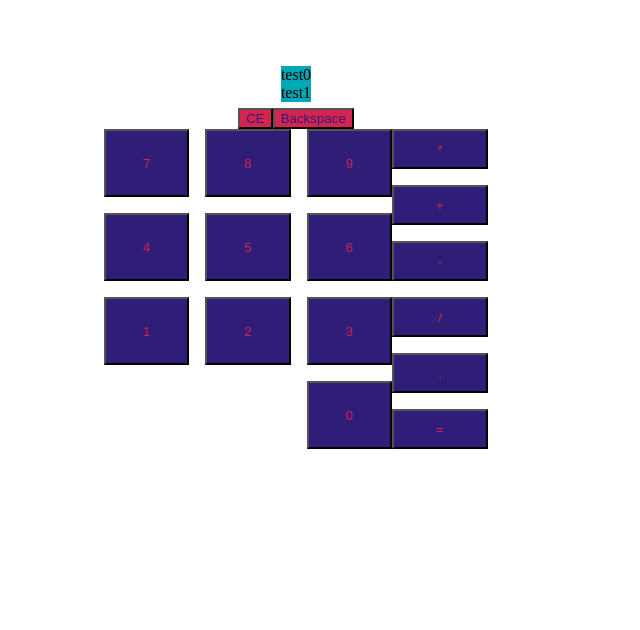
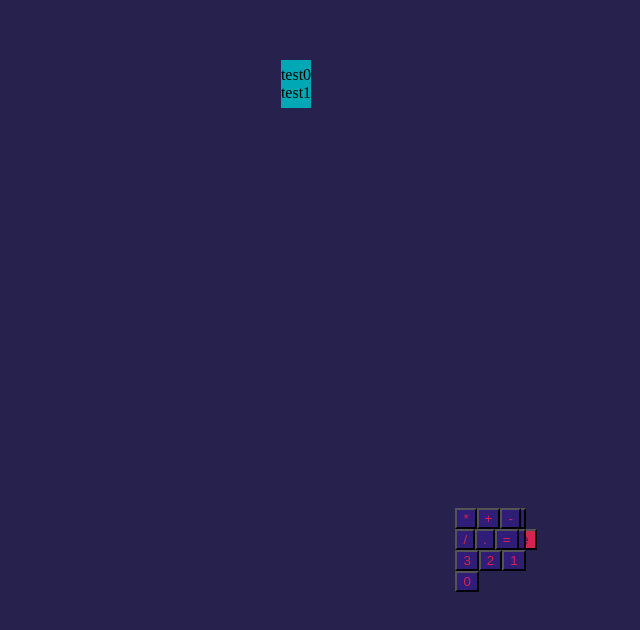
Before and after one commit to jwrigl/Calculator, a plain HTML site: page index.html in a window 1280 px wide. Shown: the part 204-834 px from the top of the page, without its empty margins (344-984 px from the left). Drawn offline with Linux system fonts and the light colour scheme.

Commit message:
Combine all individual grids into a broken grid solution

```diff
--- a/index.html
+++ b/index.html
@@ -14,10 +14,11 @@
         <div id="outputContainer">
 
         </div>
-        <div id="miscContainer">
 
-        </div>
-        <div id="buttonsContainer">
+        <div id="gridContainer">
+            <div id="miscContainer">
+
+            </div>
             <div id="numberContainer">
 
             </div>
--- a/script.js
+++ b/script.js
@@ -36,7 +36,7 @@ function buildCalculator() {
 
 function buildNumberGrid() {
     let container = document.querySelector("#numberContainer");
-    for (i=9;i>=0;i--) {
+    for (let i=9;i>=0;i--) {
         let btn = document.createElement("button");
         btn.setAttribute("id",i);
         btn.setAttribute("class","numberButtons");
@@ -46,19 +46,21 @@ function buildNumberGrid() {
         btn.innerText=i
         container.appendChild(btn)
     }
-    container.style.display = "grid";
+    container.style.gridArea = "number"
+    /*container.style.display = "grid";
     container.style.gridGap = "1rem"
     container.style.gridTemplateColumns = "repeat(3, 1fr)";
     container.style.gridTemplateRows = "repeat(4, 1fr)";
     container.style.direction = "rtl";
     container.style.gridAutoRows = "max-content";
-    container.style.width = "75%"
+    container.style.width = "75%"*/
 }
 
 function buildOperatorGrid() {
     let container = document.querySelector("#operatorContainer");
     let operators = ["*","+","-","/",".","="];
-    for (i=0;i<operators.length;i++) {
+    container.style.gridArea = "operator"
+    for (let i=0;i<operators.length;i++) {
         let btn = document.createElement("button");
         btn.setAttribute("id",operators[i]);
         btn.setAttribute("class","operatorButtons");
@@ -68,11 +70,11 @@ function buildOperatorGrid() {
         btn.style.color = "#D42450"
         container.appendChild(btn)
     }
-    container.style.display = "grid";
+    /*container.style.display = "grid";
     container.style.gridTemplateColumns=`repeat(1, 1fr)`;
     container.style.gridGap = "1rem"
     container.style.width = "25%"
-
+    */
 }
 
 function buildOutputScreen() {
@@ -104,6 +106,7 @@ function buildDeleteLastButton(container) {
     btn.innerText="Backspace"
     btn.style.backgroundColor = "#D42450";
     btn.style.color = "#301D78"
+    container.style.gridArea = "misc"
     container.appendChild(btn)
 }
 
@@ -115,6 +118,7 @@ function buildClearButton(container) {
     btn.innerText="CE";
     btn.style.backgroundColor = "#D42450";
     btn.style.color = "#301D78"
+    container.style.gridArea = "misc"
     container.appendChild(btn)
 }
 
--- a/styles.css
+++ b/styles.css
@@ -3,7 +3,7 @@ body {
     justify-content: center;
     align-items: center;
     height: 100%;
-    background-color: "#27214D";
+    background-color: #27214D;
 }
 
 #outputContainer {
@@ -21,13 +21,21 @@ body {
     padding: 20vw;
 }
 
-#buttonsContainer {
-    display: flex;
+#gridContainer {
+    display: grid;
     height: 40vh;
     width: 30vw;
     justify-content: center;
+    grid-template-columns: 100px 100px 100px 100px;
+    grid-template-rows: 100px 100px 100px 100px;
+    grid-template-areas:
+    "misc . . misc"
+    "number number number operator"
+    "number number number operator"
+    "number number number operator"
+    "operator number operator operator"
 }
 
 #outputContainer {
-    background-color: "#00A7B5";
+    background-color: #00A7B5;
 }
```
